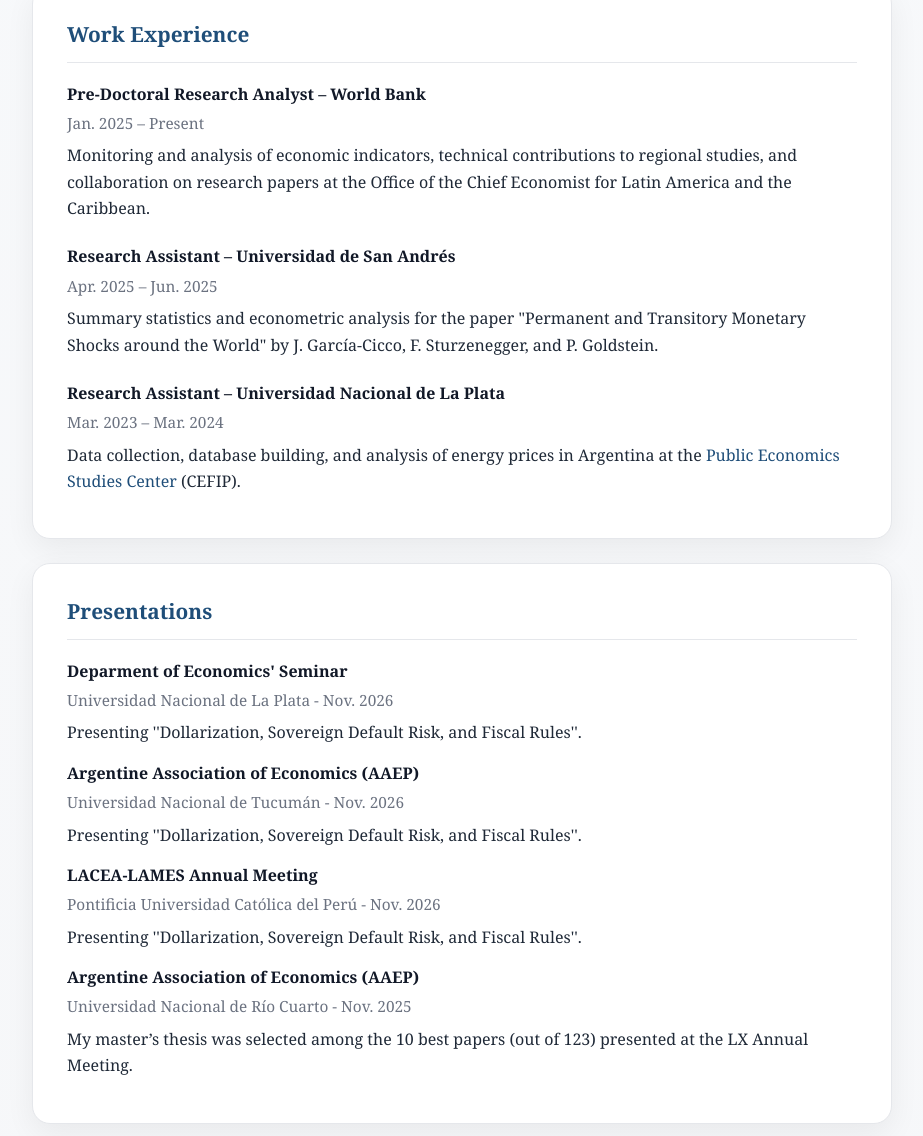
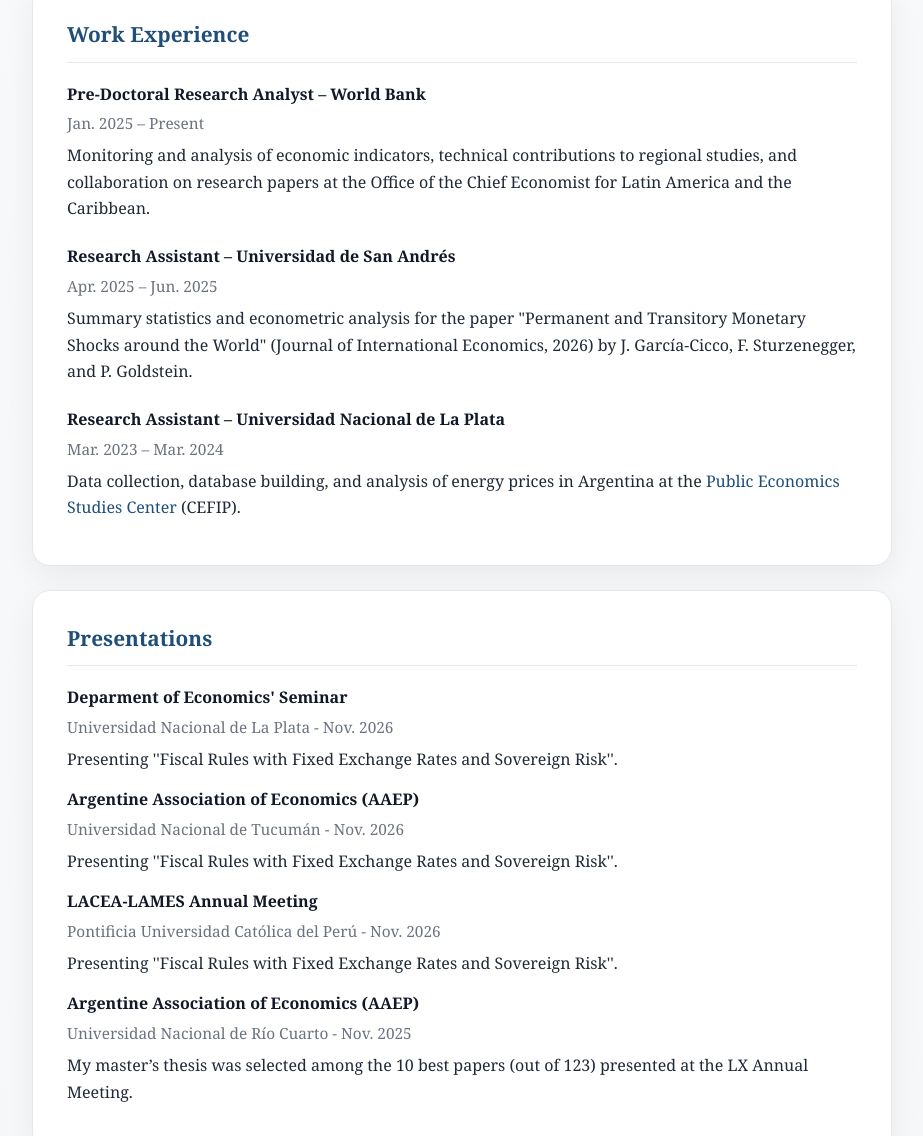
Before and after one commit to gastonmarinelli/gastonmarinelli.github.io, a plain HTML site: page index.html in a window 1280 px wide. Shown: the part 1884-3020 px from the top of the page, without its empty margins (178-1101 px from the left). Drawn offline with nearby package versions, Linux system fonts and the light colour scheme.

Commit message:
Update presentation titles and paper references

```diff
--- a/index.html
+++ b/index.html
@@ -362,7 +362,7 @@
       </div>
 
       <div class="research-item">
-        <div class="item-title">Dollarization, Sovereign Default Risk, and Fiscal Rules</div>
+        <div class="item-title">Fiscal Rules with Fixed Exchange Rates and Sovereign Risk</div>
         <div class="item-meta">with <a href="https://fqroldan.github.io/" target="_blank">Francisco Roldán</a> and Miguel Ricaurte</div>
         <p>
           [Work in Progress]
@@ -439,7 +439,7 @@
         <div class="item-title">Research Assistant – Universidad de San Andrés</div>
         <div class="item-meta">Apr. 2025 – Jun. 2025</div>
         <p>
-          Summary statistics and econometric analysis for the paper "Permanent and Transitory Monetary Shocks around the World" by J. García-Cicco, F. Sturzenegger, and P. Goldstein.
+          Summary statistics and econometric analysis for the paper "Permanent and Transitory Monetary Shocks around the World" (Journal of International Economics, 2026) by J. García-Cicco, F. Sturzenegger, and P. Goldstein.
         </p>
       </div>
 
@@ -459,7 +459,7 @@
         <div class="item-title">Deparment of Economics' Seminar</div>
         <div class="item-meta">Universidad Nacional de La Plata - Nov. 2026</div>
         <p>
-          Presenting ''Dollarization, Sovereign Default Risk, and Fiscal Rules''.
+          Presenting ''Fiscal Rules with Fixed Exchange Rates and Sovereign Risk''.
         </p>
       </div>
 
@@ -467,7 +467,7 @@
         <div class="item-title">Argentine Association of Economics (AAEP)</div>
         <div class="item-meta">Universidad Nacional de Tucumán - Nov. 2026</div>
         <p>
-          Presenting ''Dollarization, Sovereign Default Risk, and Fiscal Rules''.
+          Presenting ''Fiscal Rules with Fixed Exchange Rates and Sovereign Risk''.
         </p>
       </div>
 
@@ -475,7 +475,7 @@
         <div class="item-title">LACEA-LAMES Annual Meeting</div>
         <div class="item-meta">Pontificia Universidad Católica del Perú - Nov. 2026</div>
         <p>
-          Presenting ''Dollarization, Sovereign Default Risk, and Fiscal Rules''.
+          Presenting ''Fiscal Rules with Fixed Exchange Rates and Sovereign Risk''.
         </p>
       </div>
 
```
